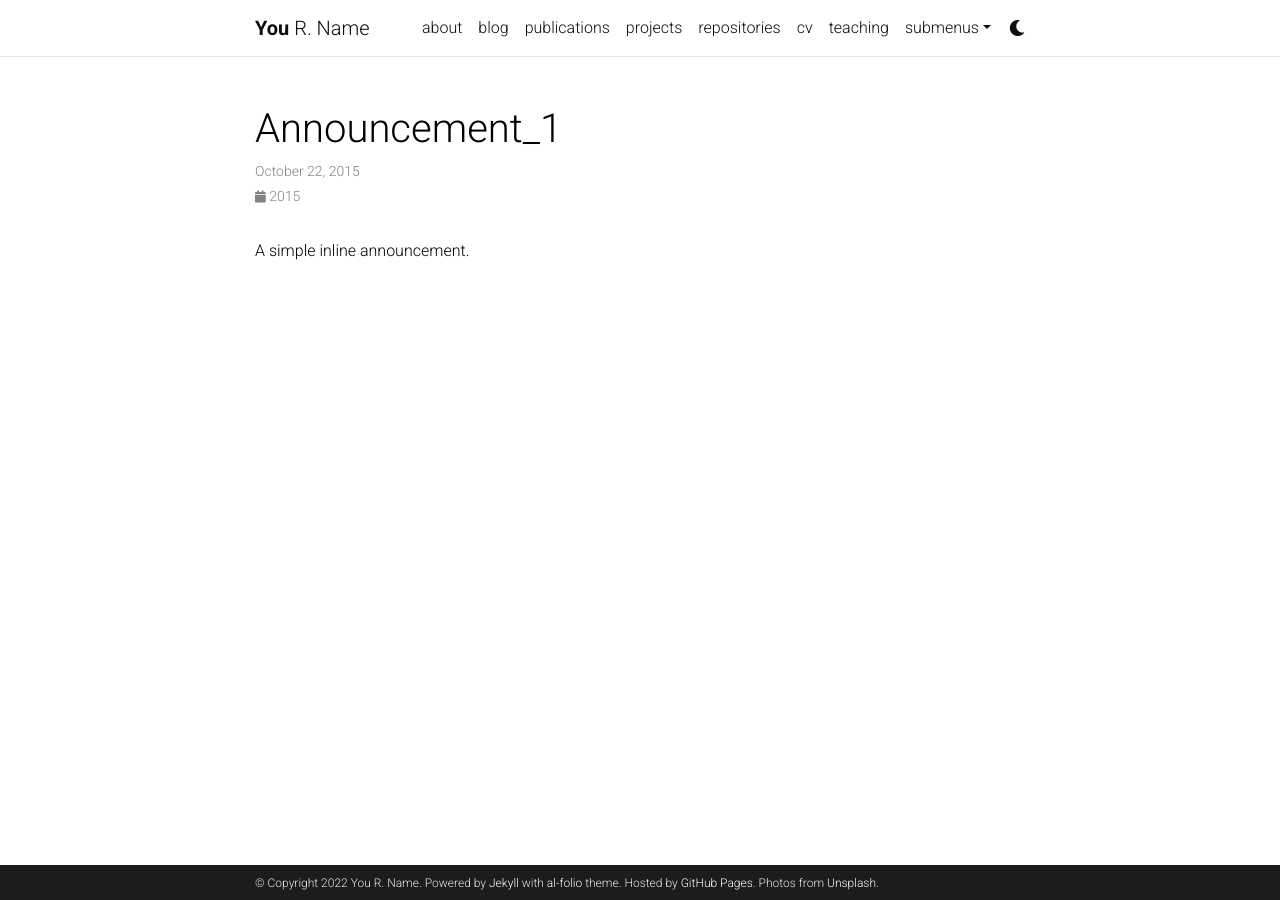
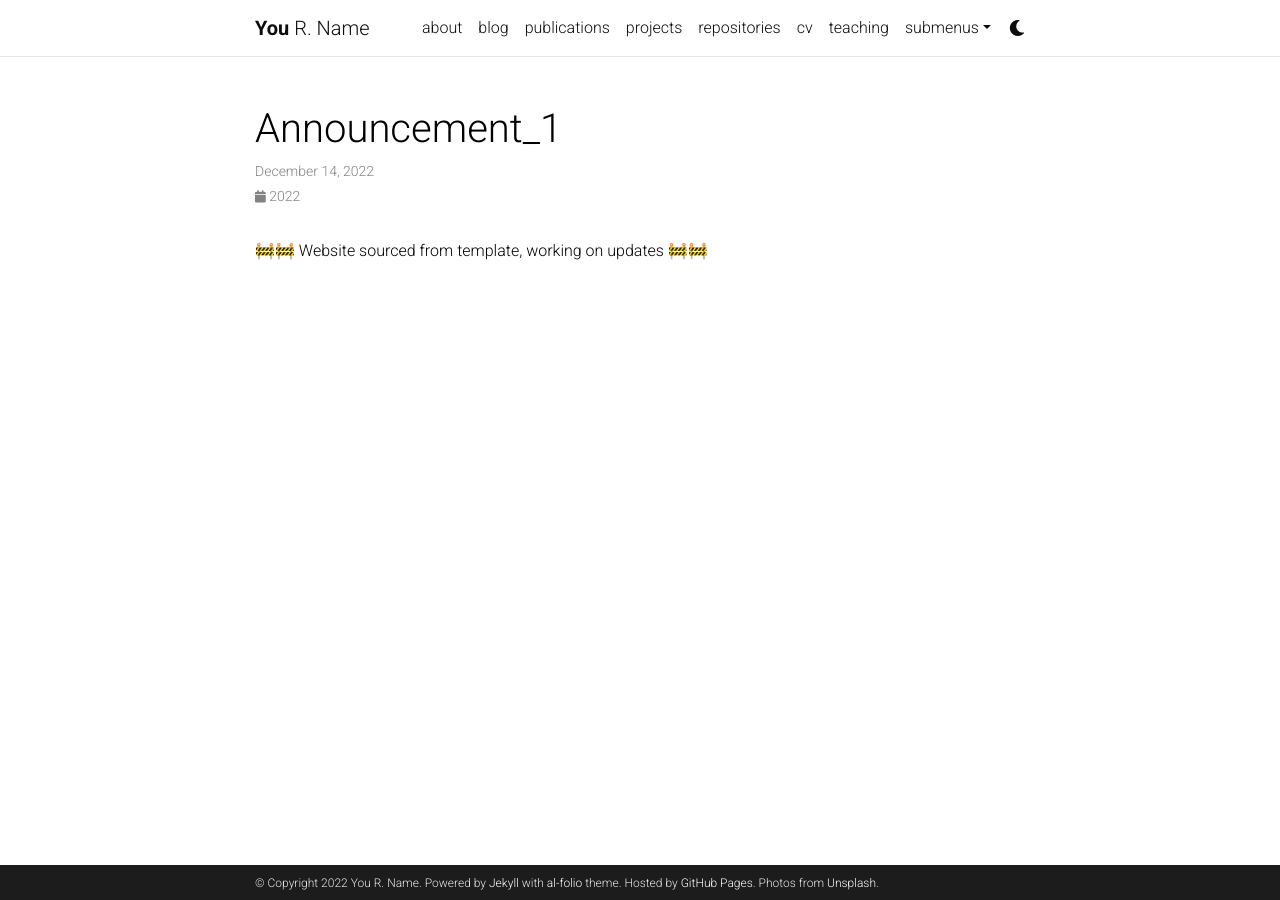
Before and after one commit to IamShubhamGupto/IamShubhamGupto.github.io, a Jekyll site: the page built from _news/announcement_1.md, in a window 1280 px wide. Built offline with Jekyll 4.4.1, drawn with Linux system fonts in a browser that asks for light colours; comment, search, counter and statistics services are not loaded; a style sheet for code colours, icons or effects is not loaded.

Commit message:
Update announcement_1.md

```diff
--- a/_news/announcement_1.md
+++ b/_news/announcement_1.md
@@ -1,7 +1,7 @@
 ---
 layout: post
-date: 2015-10-22 15:59:00-0400
+date: 2022-12-09 119:59:00-0400
 inline: true
 ---
 
-A simple inline announcement.
+🚧🚧 Website sourced from template, working on updates 🚧🚧
```
